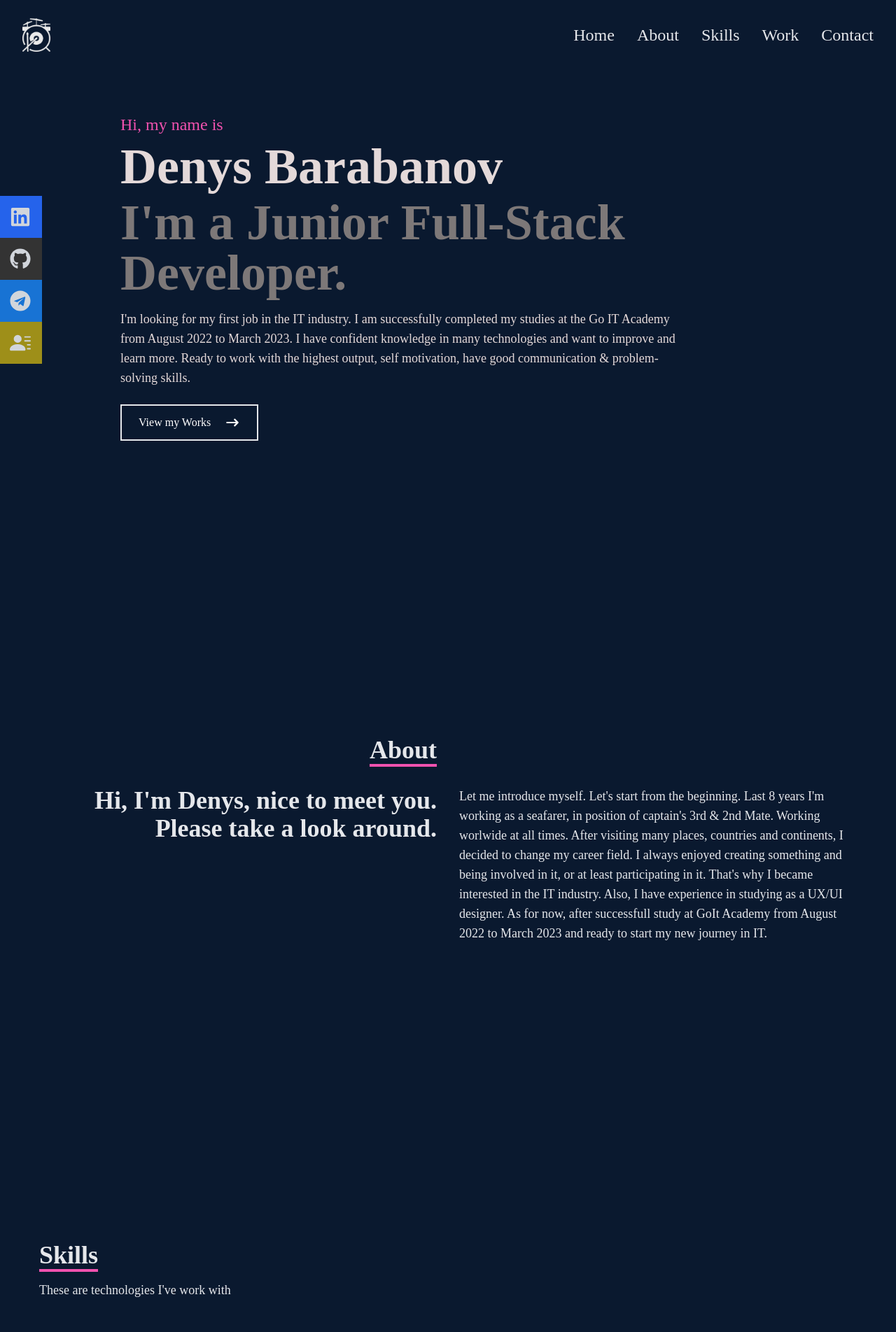
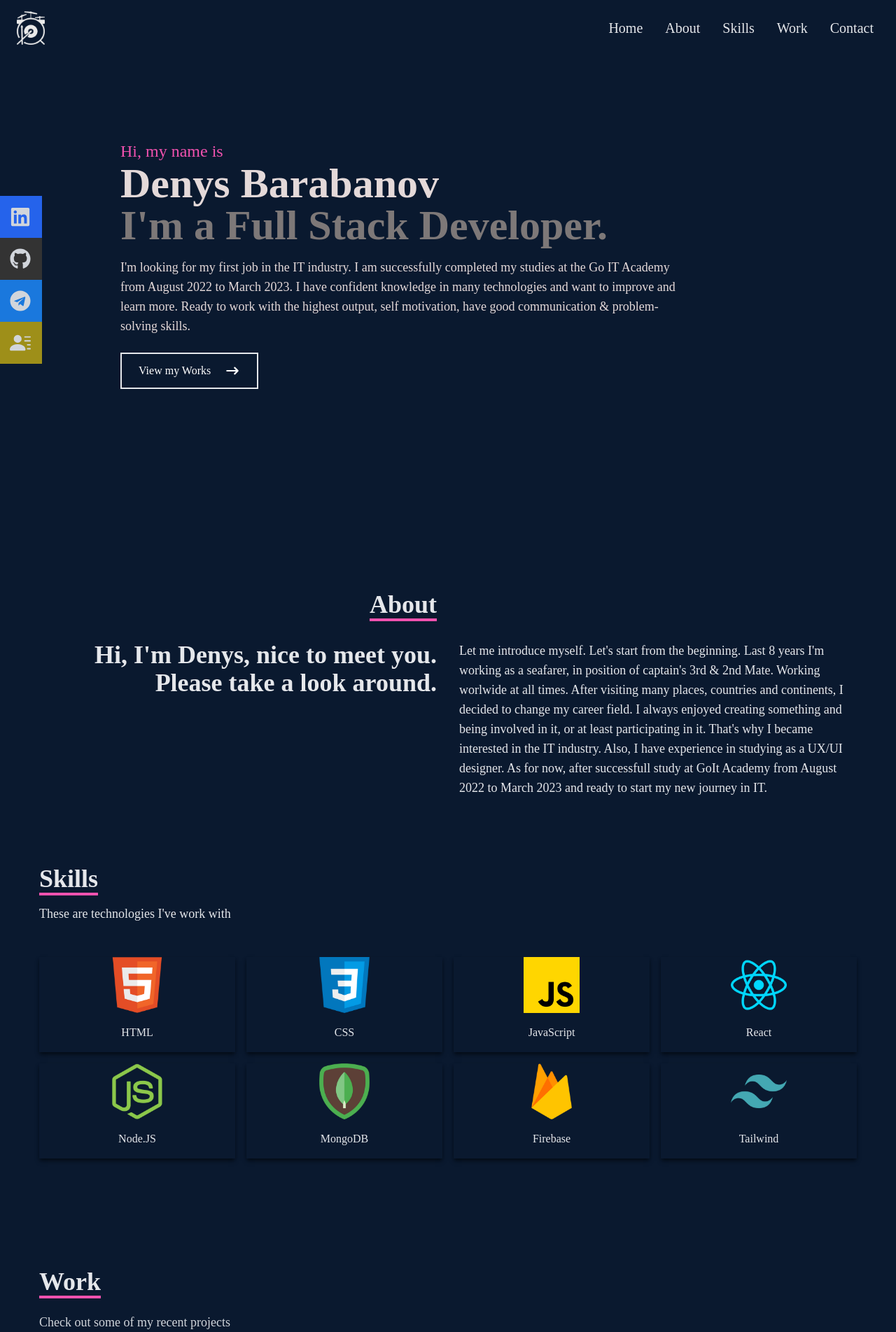
Before and after one commit to umbrach/portfolio, a React (Create React App) app: page / in a window 1280 px wide. Shown: the top 1904 px of the page at 70% size. Built offline with nearby package versions, Linux system fonts and the light colour scheme.

Commit message:
minor updates

```diff
--- a/src/components/About.jsx
+++ b/src/components/About.jsx
@@ -2,7 +2,10 @@ import React from "react";
 
 function About() {
   return (
-    <div name="about" className="w-full h-screen bg-[#0a192f] text-gray-200">
+    <div
+      name="about"
+      className="w-full h-full pt-[80px] bg-[#0a192f] text-gray-200"
+    >
       <div className="flex flex-col justify-center items-center w-full h-full">
         <div className="max-w-[1200px] w-full grid grid-cols-2 gap-8">
           <div className="sm:text-right pb-8 pl-4">
--- a/src/components/Contact.jsx
+++ b/src/components/Contact.jsx
@@ -4,7 +4,7 @@ function Contact() {
   return (
     <div
       name="contact"
-      className="w-full h-screen flex justify-center items-center p-4 bg-[#0a192f]"
+      className="w-full h-full flex justify-center items-center pt-[100px] px-4 bg-[#0a192f]"
     >
       <form
         method="POST"
--- a/src/components/Home.jsx
+++ b/src/components/Home.jsx
@@ -4,15 +4,15 @@ import { Link } from "react-scroll";
 
 function Home() {
   return (
-    <div name="home" className="w-full h-screen bg-[#0a192f]">
+    <div name="home" className="w-full h-full py-[200px]  bg-[#0a192f]">
       {/* Container */}
       <div className="max-w-[1000px] mx-auto px-8 flex flex-col justify-center h-full">
         <p className="text-[#f152af] text-2xl">Hi, my name is </p>
-        <h1 className="text-4xl sm:text-7xl font-bold text-[#e4d9d9] py-2">
+        <h1 className="text-4xl sm:text-6xl font-bold text-[#e4d9d9]">
           Denys Barabanov
         </h1>
-        <h2 className="text-4xl sm:text-7xl font-bold text-[#7d7878]">
-          I'm a Junior Full-Stack Developer.
+        <h2 className="text-4xl sm:text-6xl font-bold text-[#7d7878]">
+          I'm a Full Stack Developer.
         </h2>
         <p className="text-[#e4d9d9] py-4 max-w-[800px] text-lg">
           I'm looking for my first job in the IT industry. I am successfully
--- a/src/components/Navbar.jsx
+++ b/src/components/Navbar.jsx
@@ -15,34 +15,34 @@ function Navbar() {
   const handleClick = () => setNav(!nav);
 
   return (
-    <div className="fixed w-full h-[100px] flex justify-between items-center px-4 bg-[#0a192f] text-gray-200">
-      <div className="ml-4">
+    <div className="fixed w-full h-[80px] flex justify-between items-center px-4 bg-[#0a192f] text-gray-200">
+      <div className="ml-2">
         <img src={Logo} alt="Logo img" width={40} />
       </div>
 
       {/* menu */}
       <ul className="hidden md:flex">
-        <li className="text-2xl inline hover:border-b-2 border-[#f152af]">
+        <li className="text-xl inline hover:border-b-2 border-[#f152af]">
           <Link to="home" smooth={true} duration={500}>
             Home
           </Link>
         </li>
-        <li className="text-2xl inline hover:border-b-2 border-[#f152af]">
+        <li className="text-xl inline hover:border-b-2 border-[#f152af]">
           <Link to="about" smooth={true} duration={500}>
             About
           </Link>
         </li>
-        <li className="text-2xl inline hover:border-b-2 border-[#f152af]">
+        <li className="text-xl inline hover:border-b-2 border-[#f152af]">
           <Link to="skills" smooth={true} duration={500}>
             Skills
           </Link>
         </li>
-        <li className="text-2xl inline hover:border-b-2 border-[#f152af]">
+        <li className="text-xl inline hover:border-b-2 border-[#f152af]">
           <Link to="work" smooth={true} duration={500}>
             Work
           </Link>
         </li>
-        <li className="text-2xl inline hover:border-b-2 border-[#f152af]">
+        <li className="text-xl inline hover:border-b-2 border-[#f152af]">
           <Link to="contact" smooth={true} duration={500}>
             Contact
           </Link>
@@ -62,27 +62,27 @@ function Navbar() {
             : "absolute top-0 left-0 w-full h-screen bg-[#0a192f] flex flex-col justify-center items-center"
         }
       >
-        <li className="py-6 text-4xl inline hover:border-b-2 border-[#f152af]">
+        <li className="py-6 text-2xl inline hover:border-b-2 border-[#f152af]">
           <Link onClick={handleClick} to="home" smooth={true} duration={500}>
             Home
           </Link>
         </li>
-        <li className="py-6 text-4xl inline hover:border-b-2 border-[#f152af]">
+        <li className="py-6 text-2xl inline hover:border-b-2 border-[#f152af]">
           <Link onClick={handleClick} to="about" smooth={true} duration={500}>
             About
           </Link>
         </li>
-        <li className="py-6 text-4xl inline hover:border-b-2 border-[#f152af]">
+        <li className="py-6 text-2xl inline hover:border-b-2 border-[#f152af]">
           <Link onClick={handleClick} to="skills" smooth={true} duration={500}>
             Skills
           </Link>
         </li>
-        <li className="py-6 text-4xl inline hover:border-b-2 border-[#f152af]">
+        <li className="py-6 text-2xl inline hover:border-b-2 border-[#f152af]">
           <Link onClick={handleClick} to="work" smooth={true} duration={500}>
             Work
           </Link>
         </li>
-        <li className="py-6 text-4xl inline hover:border-b-2 border-[#f152af]">
+        <li className="py-6 text-2xl inline hover:border-b-2 border-[#f152af]">
           <Link onClick={handleClick} to="contact" smooth={true} duration={500}>
             Contact
           </Link>
@@ -95,7 +95,8 @@ function Navbar() {
           <li className="w-[160px] h-[60px] flex justify-between items-center ml-[-100px] hover:ml-[-10px] duration-300 bg-blue-600">
             <a
               className="flex justify-between items-center w-full text-gray-300 "
-              href="https://www.linkedin.com/in/denys-barabanov-9a79b913b" target="blank"
+              href="https://www.linkedin.com/in/denys-barabanov-9a79b913b"
+              target="blank"
             >
               LinkedIn <FaLinkedin size={30} />
             </a>
@@ -103,15 +104,17 @@ function Navbar() {
           <li className="w-[160px] h-[60px] flex justify-between items-center ml-[-100px] hover:ml-[-10px] duration-300 bg-[#333333]">
             <a
               className="flex justify-between items-center w-full text-gray-300 "
-              href="https://github.com/umbrach" target="blank"
+              href="https://github.com/umbrach"
+              target="blank"
             >
               GitHub <FaGithub size={30} />
             </a>
           </li>
-          <li className="w-[160px] h-[60px] flex justify-between items-center ml-[-100px] hover:ml-[-10px] duration-300 bg-[#1873d4]">
+          <li className="w-[160px] h-[60px] flex justify-between items-center ml-[-100px] hover:ml-[-10px] duration-300 bg-[#1a78dd]">
             <a
               className="flex justify-between items-center w-full text-gray-300 "
-              href="https://t.me/umbrach" target="blank"
+              href="https://t.me/umbrach"
+              target="blank"
             >
               Telegram <FaTelegram size={30} />
             </a>
@@ -119,7 +122,8 @@ function Navbar() {
           <li className="w-[160px] h-[60px] flex justify-between items-center ml-[-100px] hover:ml-[-10px] duration-300 bg-[#9e8f19]">
             <a
               className="flex justify-between items-center w-full text-gray-300 "
-              href="https://drive.google.com/file/d/1i5BPnsPc48gSIsLR09bprZE9coj1qi1D/view?usp=share_link" target="blank"
+              href="https://drive.google.com/file/d/1i5BPnsPc48gSIsLR09bprZE9coj1qi1D/view?usp=share_link"
+              target="blank"
             >
               Resume <BsFillPersonLinesFill size={30} />
             </a>
--- a/src/components/Skill.jsx
+++ b/src/components/Skill.jsx
@@ -3,7 +3,6 @@ import React from "react";
 import HTML from "../assets/html.png";
 import CSS from "../assets/css.png";
 import Firebase from "../assets/firebase.png";
-// import Github from "../assets/github.png";
 import JS from "../assets/javascript.png";
 import Node from "../assets/node.png";
 import ReactImg from "../assets/react.png";
@@ -12,7 +11,7 @@ import Mongo from "../assets/mongo.png";
 
 function Skill() {
   return (
-    <div name="skills" className="w-full h-screen bg-[#0a192f] text-gray-200">
+    <div name="skills" className="w-full h-full pt-[80px] bg-[#0a192f] text-gray-200">
       {/* container */}
       <div className="max-w-[1200px] mx-auto p-4 flex flex-col justify-center w-full h-full">
         <div>
--- a/src/components/Work.jsx
+++ b/src/components/Work.jsx
@@ -2,14 +2,16 @@ import React from "react";
 import Cocktails from "../assets/Cocktails.png";
 import FoodSta from "../assets/FoodSta.png";
 import Kapusta from "../assets/Kapu$ta.png";
-// import Crypto from "../assets/CryptoBase.png";
 import Weather from "../assets/Weather.png";
 import Mobile from "../assets/ReactNative.png";
 import Crypto from "../assets/Crypto.png";
 
 function Work() {
   return (
-    <div name="work" className="w-full md:h-screen text-gray-300 bg-[#0a192f]">
+    <div
+      name="work"
+      className="w-full md:h-screen pt-[80px] text-gray-300 bg-[#0a192f]"
+    >
       <div className="max-w-[1200px] mx-auto p-4 flex flex-col justify-center w-full h-full">
         <div className="pb-8">
           <p className="text-4xl font-bold  inline border-b-4 text-gray-200 border-[#f152af]">
```
